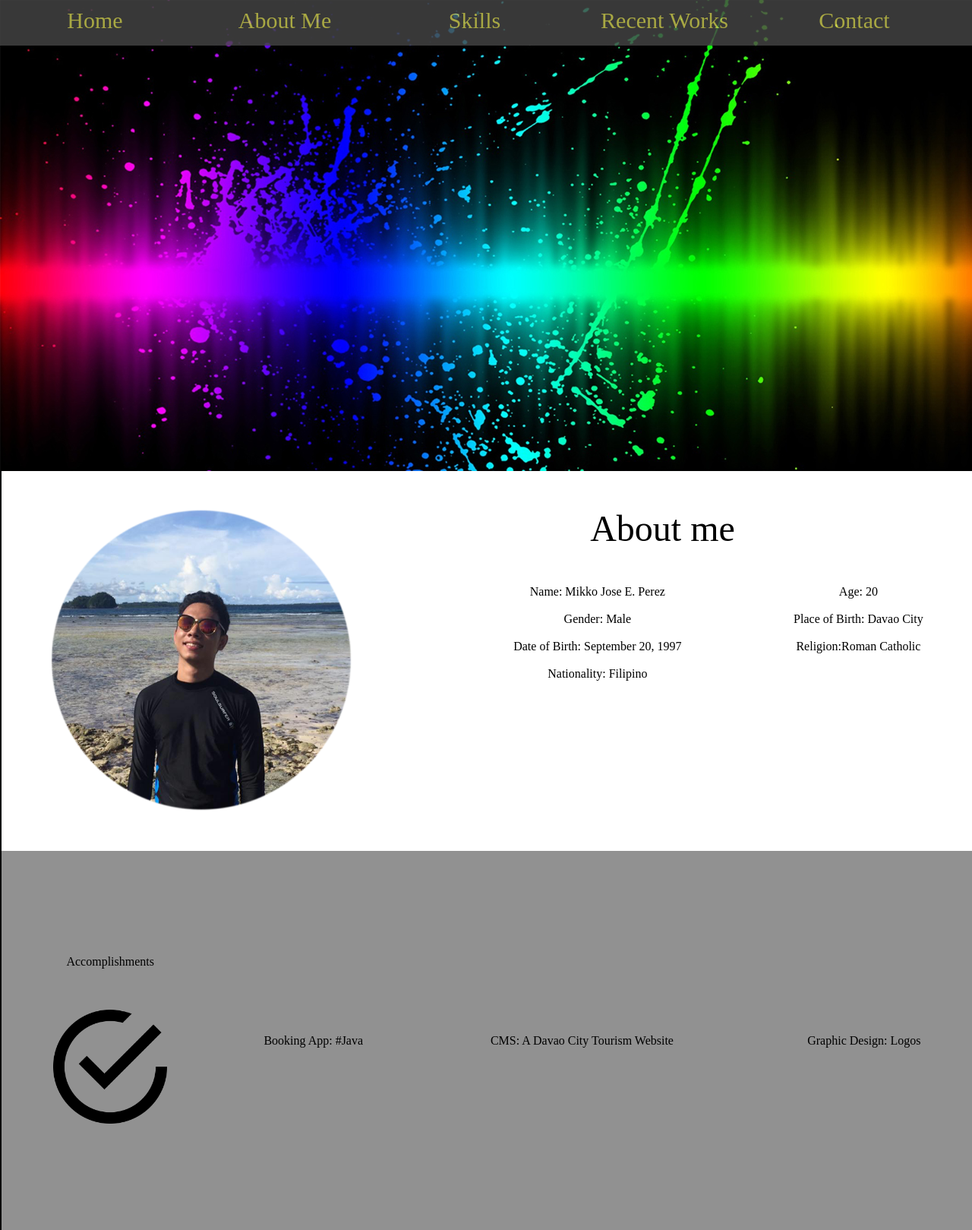
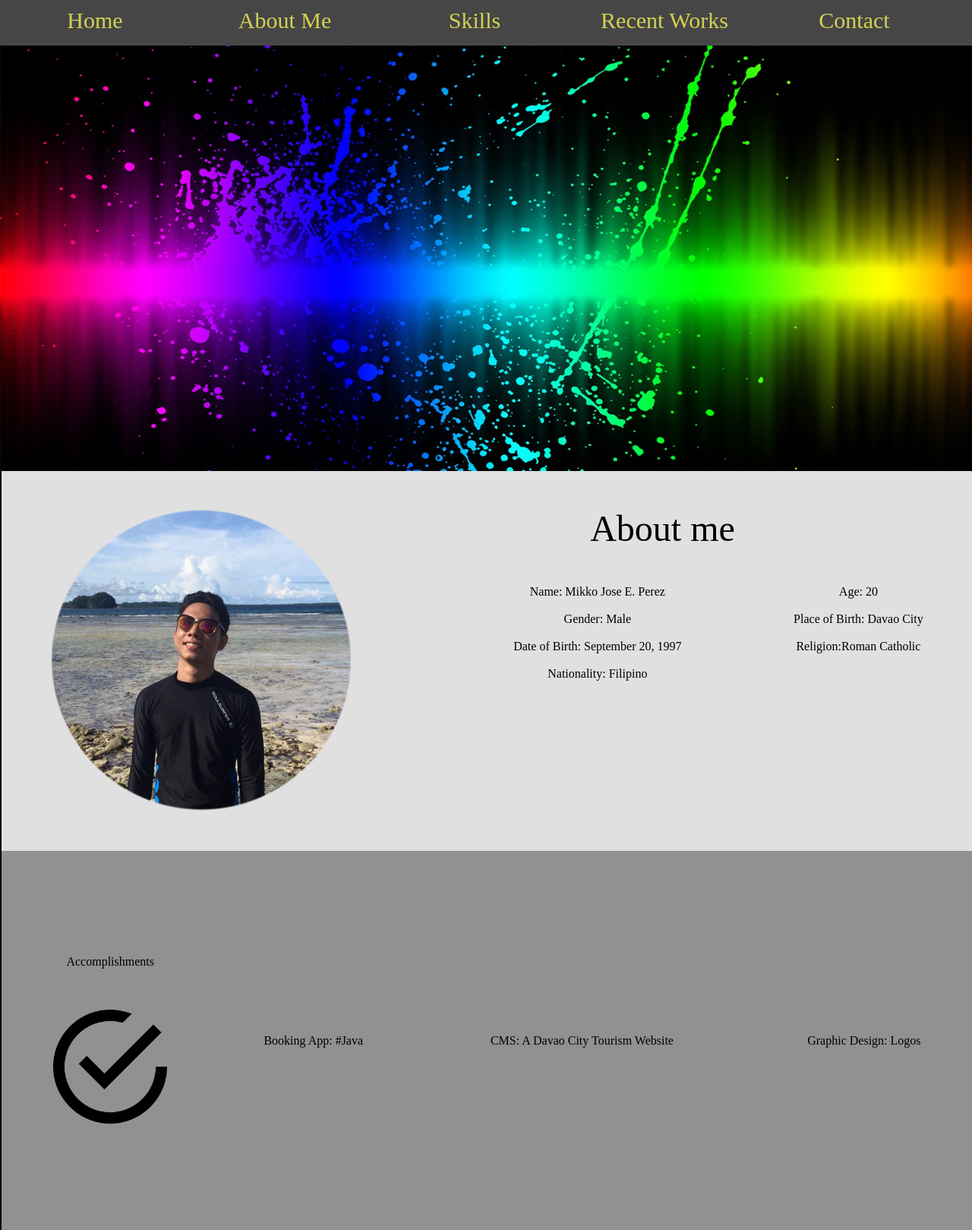
Before and after one commit to mikko12349/PEREZ_Mikko_PersonalWebsite, a PHP site: page / in a window 1280 px wide. Shown: the top 1619 px of the page at 76% size. Run offline with PHP 8.4, Linux system fonts and the light colour scheme; some libraries are stand-ins or nearby versions; some web fonts are replaced.

Commit message:
some adjustments on the navigation bar

```diff
--- a/index.html
+++ b/index.html
@@ -38,6 +38,7 @@
 			</table>
 
 	<a id="AboutMe"> </a>
+	<div id="AboutMe1">
 		<table width="100%"; height="500px">
 			<tr>
 				<td rowspan="2" width=5%></td>
@@ -61,6 +62,7 @@
 				</td>
 			</tr>
 		</table>
+		</div>
 	<a id="RecentWorks"> </a>
 	<div id="RecentWorks1">
 		<table width="100%"; height="500px">
--- a/styles/styles.css
+++ b/styles/styles.css
@@ -17,7 +17,7 @@
 	position:fixed;
 	width:100%;
 	background-color:#464646;
-	opacity:0.8;
+
 	color:#f7f558;
 
 }
@@ -43,14 +43,16 @@ ul li a{
 }
 
 ul li a:hover{
-	background-color:#464646;
+	background-color:#434444;
 }
 ul li ul li{
 	display:none;
 }
 ul li:hover ul li{
 	display:block;
+
 }
+
 a{
 	text-decoration:none;
 	color:inherit;
@@ -67,6 +69,9 @@ table,th{
 	border-left: solid 2px #000203;
 
 }
+#AboutMe1{
+	background-color:#e0e0e0;
+}
 #Skills1{
 	background-color:gray;
 }
```
